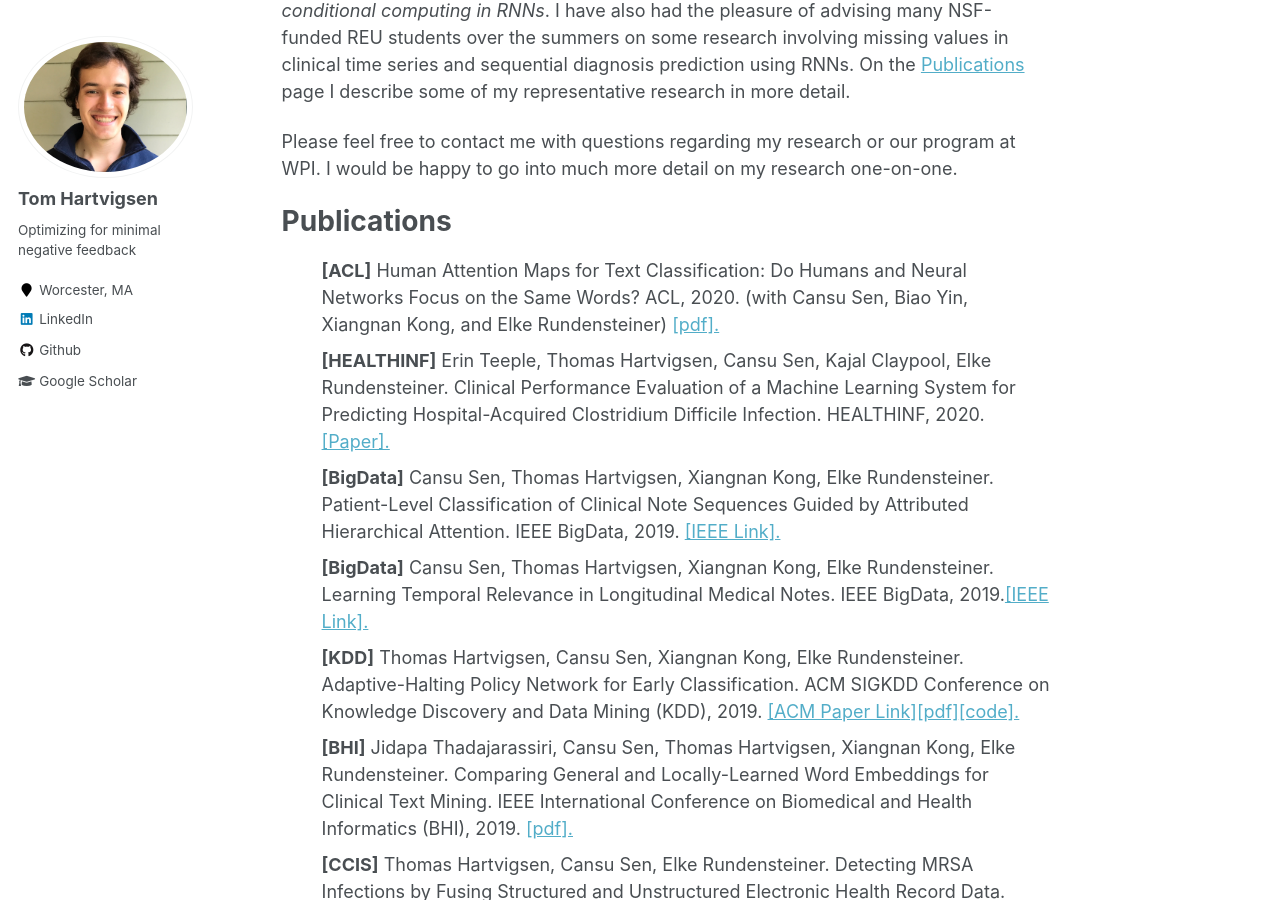
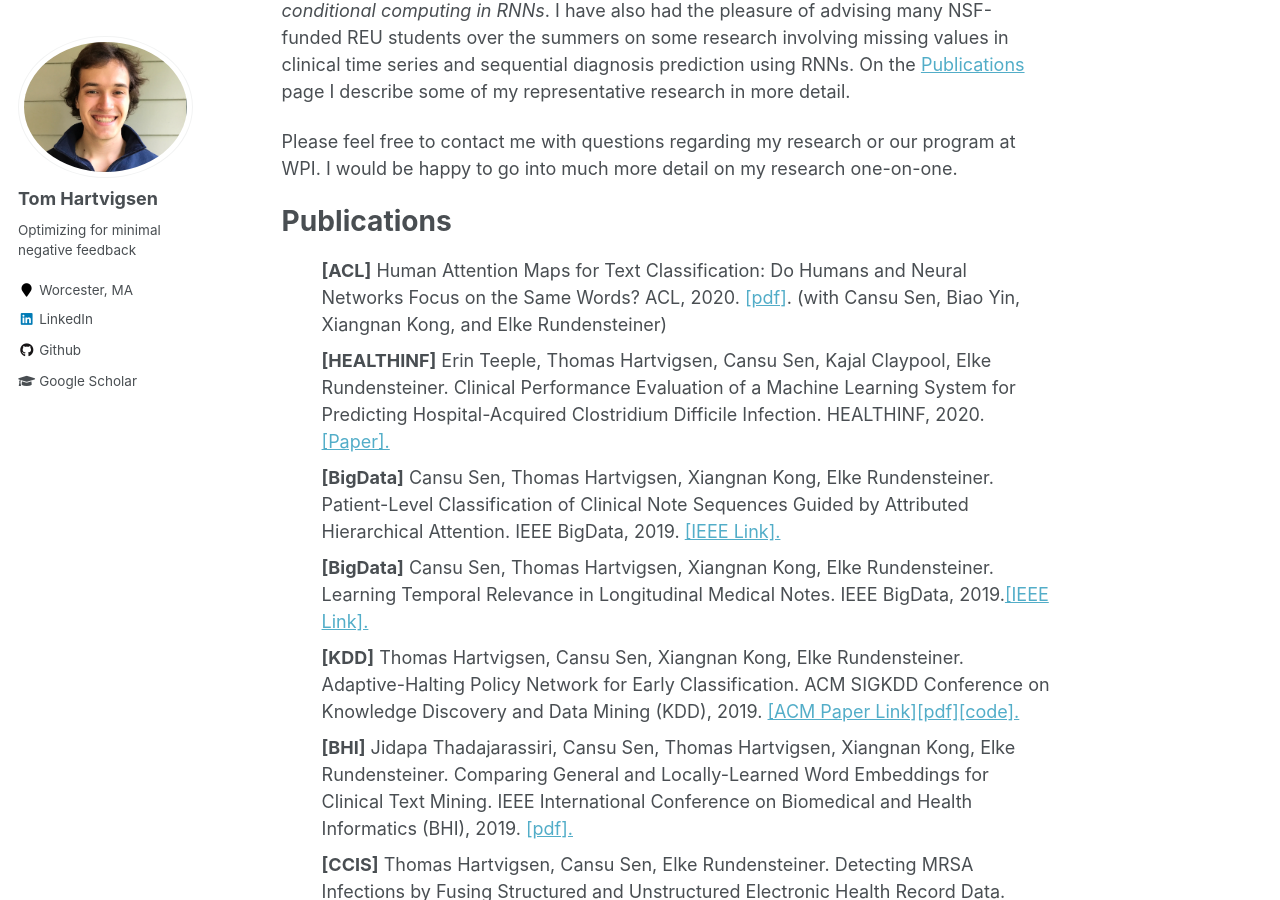
Before and after one commit to Thartvigsen/thartvigsen.github.io, a Jekyll site: the page built from _pages/about.md, in a window 1280 px wide and 900 px high, scrolled down 716 px. Built offline with Jekyll 4.4.1, drawn with Linux system fonts in a browser that asks for light colours.

```diff
--- a/_pages/about.md
+++ b/_pages/about.md
@@ -24,7 +24,7 @@ Please feel free to contact me with questions regarding my research or our progr
 
 # Publications
 <ul style="list-style: none;">
-<li><b>[ACL]</b> Human Attention Maps for Text Classification: Do Humans and Neural Networks Focus on the Same Words? ACL, 2020. (with Cansu Sen, Biao Yin, Xiangnan Kong, and Elke Rundensteiner) <a href="files/acl20.pdf">[pdf].</a></li>
+<li><b>[ACL]</b> Human Attention Maps for Text Classification: Do Humans and Neural Networks Focus on the Same Words? ACL, 2020. <a href="files/acl20.pdf">[pdf]</a>. (with Cansu Sen, Biao Yin, Xiangnan Kong, and Elke Rundensteiner)</li>
 <li><b>[HEALTHINF]</b> Erin Teeple, Thomas Hartvigsen, Cansu Sen, Kajal Claypool, Elke Rundensteiner.
 Clinical Performance Evaluation of a Machine Learning System for Predicting Hospital-Acquired Clostridium Difficile Infection. HEALTHINF, 2020. <a href="https://www.scitepress.org/PublicationsDetail.aspx?ID=23u2EM1O4ro%3d&t=1">[Paper].</a></li>
 <li><b>[BigData]</b> Cansu Sen, Thomas Hartvigsen, Xiangnan Kong, Elke Rundensteiner. Patient-Level Classification of Clinical Note Sequences Guided by Attributed Hierarchical Attention. IEEE BigData, 2019. <a href="https://ieeexplore.ieee.org/abstract/document/9006403">[IEEE Link].</a></li>
```
